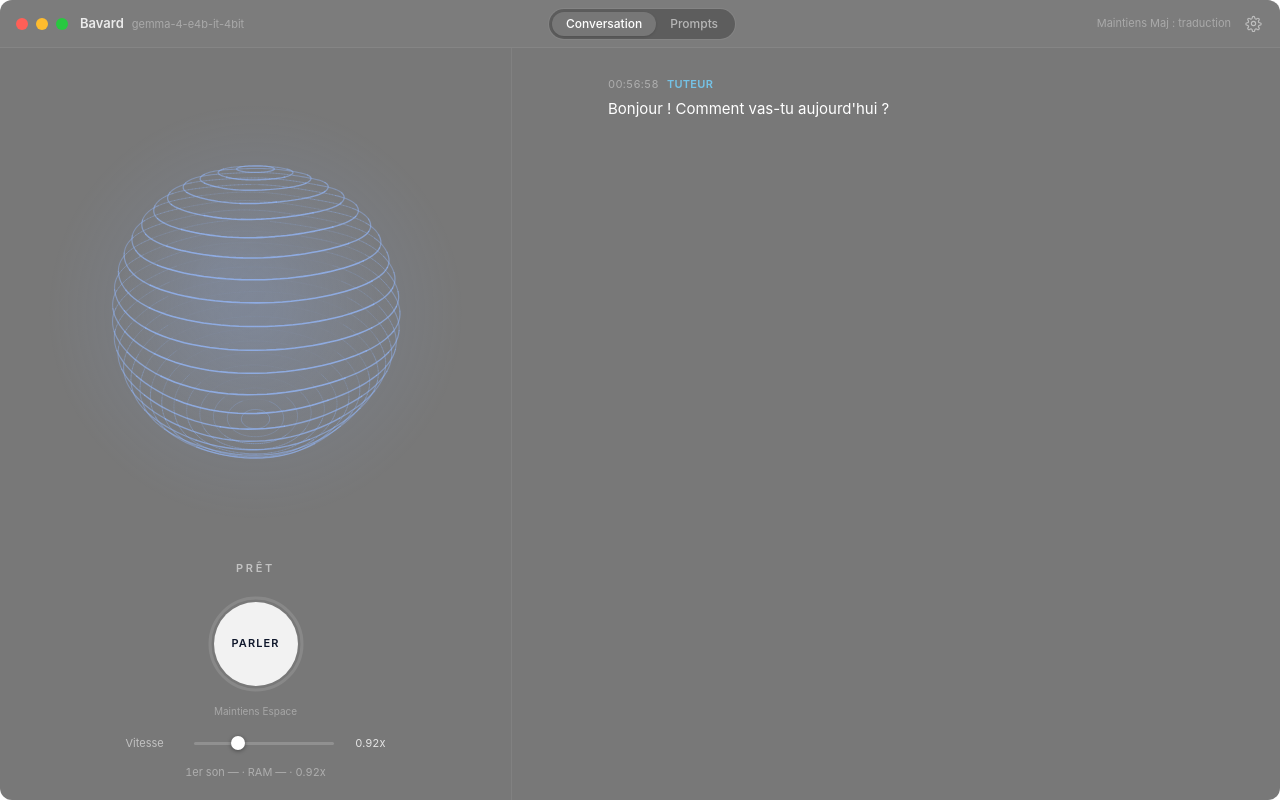
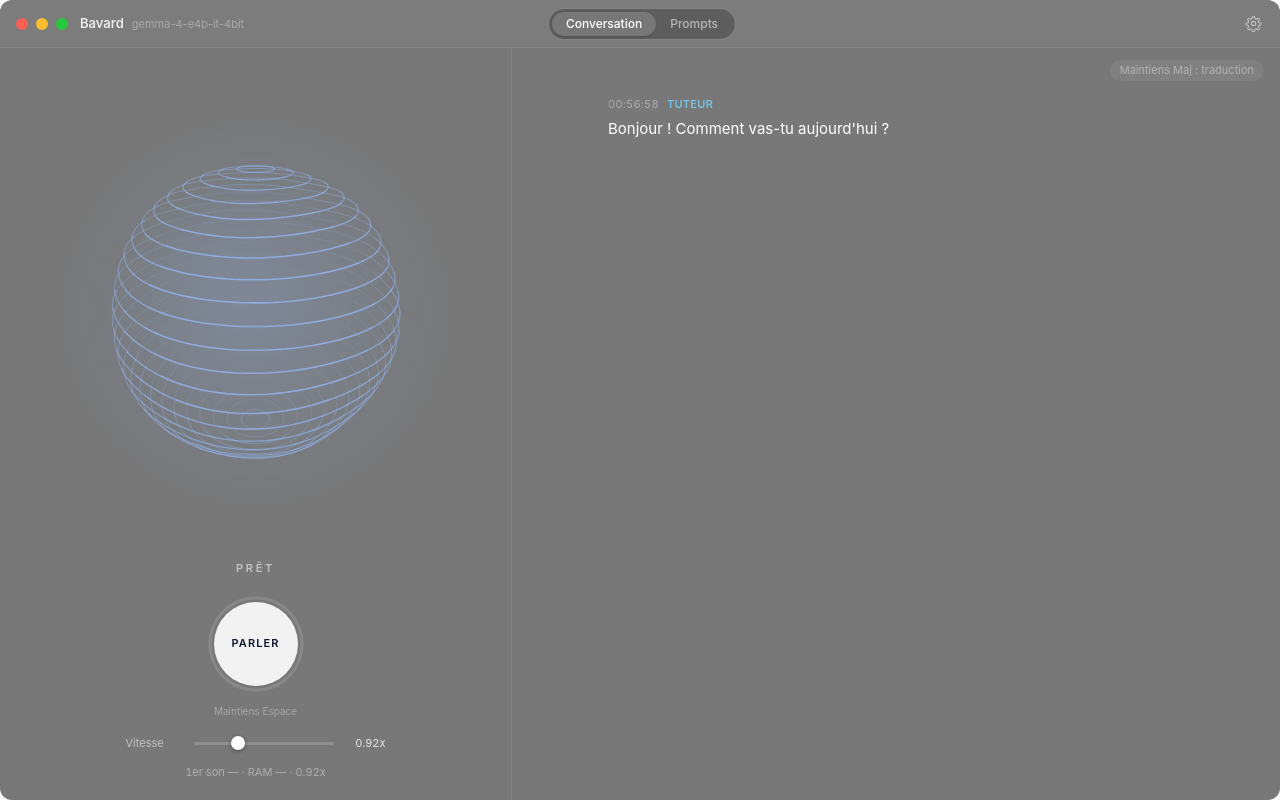
Before and after one commit to aureleon/bavard, a Svelte app in the folder app/: page / in a window 1280 px wide. Built offline with nearby package versions, Linux system fonts and the light colour scheme.

Commit message:
app: keep the title bar sharp while loading; Shift hint at the top right of the transcript

```diff
--- a/app/src/App.svelte
+++ b/app/src/App.svelte
@@ -119,11 +119,6 @@
     </nav>
 
     <div data-tauri-drag-region class="flex items-center justify-end gap-2">
-      {#if session.view === "chat"}
-        <span data-tauri-drag-region class="hidden text-[11px] text-white/35 md:inline">
-          {session.translating ? "EN" : t.shiftHint}
-        </span>
-      {/if}
       <button
         class="rounded-md p-1.5 transition {session.view === 'settings'
           ? 'bg-white/[0.16] text-white'
@@ -157,6 +152,13 @@
           <p class="mx-6 mt-3 rounded-md bg-amber-400/10 px-3 py-1.5 text-[11px] text-amber-200">{t.settings.headphones}</p>
         {/if}
         <Transcript />
+        <span
+          class="pointer-events-none absolute top-3 right-4 rounded-full px-2.5 py-0.5 text-[11px] transition {session.translating
+            ? 'bg-sky-300/15 text-sky-200'
+            : 'bg-white/[0.06] text-white/40'}"
+        >
+          {session.translating ? "EN" : t.shiftHint}
+        </span>
       {:else if session.view === "prompts"}
         <PromptsView />
       {:else if session.settings}
--- a/app/src/components/Overlay.svelte
+++ b/app/src/components/Overlay.svelte
@@ -8,7 +8,7 @@
 </script>
 
 {#if session.phase !== "ready"}
-  <div class="absolute inset-0 z-20 grid place-items-center bg-black/35 backdrop-blur-sm">
+  <div class="absolute inset-x-0 top-12 bottom-0 z-20 grid place-items-center bg-black/35 backdrop-blur-sm">
     <div class="w-[min(520px,85%)] rounded-2xl bg-neutral-900/80 p-6 text-white/85 shadow-2xl ring-1 ring-white/10">
       {#if session.phase === "crashed"}
         <h2 class="mb-2 text-base font-semibold text-rose-300">
--- a/app/src/components/Transcript.svelte
+++ b/app/src/components/Transcript.svelte
@@ -50,7 +50,7 @@
   }
 </script>
 
-<div bind:this={scroller} class="flex-1 overflow-y-auto px-6 py-5 [scrollbar-width:thin]">
+<div bind:this={scroller} class="flex-1 overflow-y-auto px-6 pt-10 pb-5 [scrollbar-width:thin]">
   <div class="mx-auto flex max-w-xl flex-col gap-5">
     {#each session.turns as turn (turn.id)}
       {#if turn.transcript}
```
